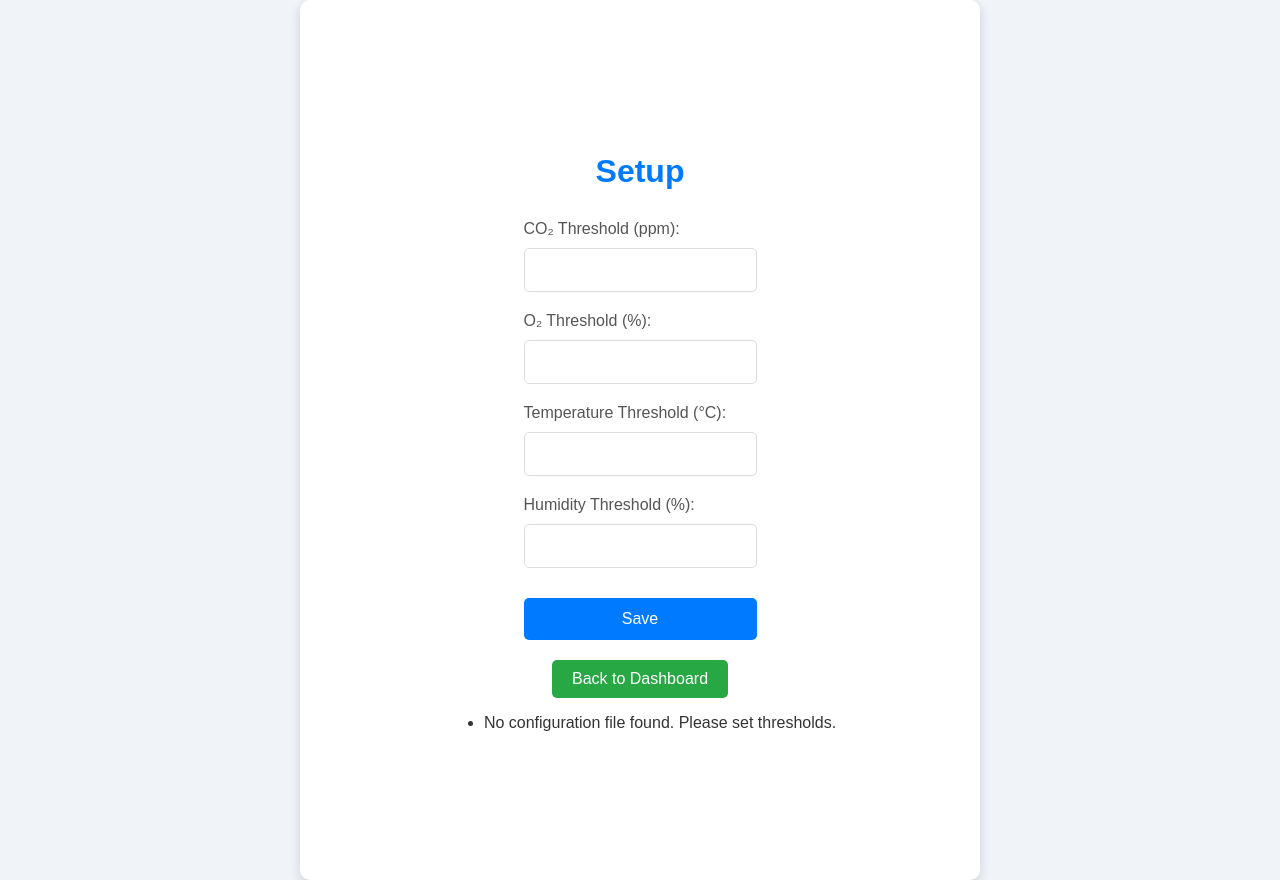
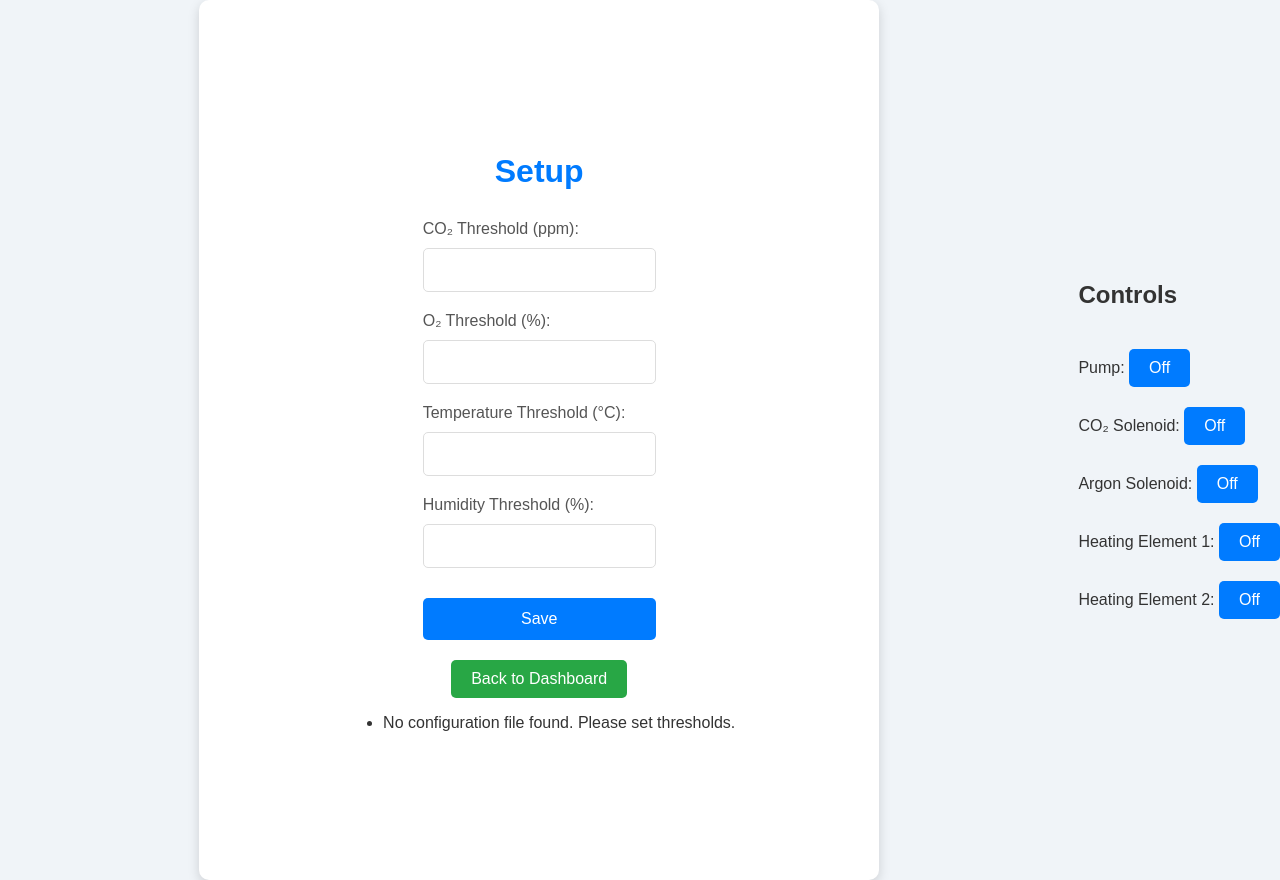
Before and after one commit to TheDukeElephant/bepproject, a Flask app: page /setup in a window 1280 px wide. Run offline with Flask 3, Linux system fonts and the light colour scheme; a user stored in the database is signed in.

Commit message:
copilot update controls

```diff
--- a/app/templates/setup.html
+++ b/app/templates/setup.html
@@ -9,6 +9,7 @@
 <body>
     <div class="setup-container">
         <h1>Setup</h1>
+
         <form id="setup-form" method="POST" action="{{ url_for('main.setup') }}">
             <!-- CO₂ Threshold Input -->
             <label for="co2-threshold">CO₂ Threshold (ppm):</label>
@@ -30,7 +31,7 @@
             <input type="number" id="humidity-threshold" name="humidity_threshold" min="0" max="100" required
                    value="{{ thresholds.humidity_threshold }}" />
 
-            <!-- Submit Butto test n -->
+            <!-- Submit Button -->
             <button type="submit">Save</button>
         </form>
 
@@ -48,5 +49,34 @@
             {% endif %}
         {% endwith %}
     </div>
+
+    <div class="controls-container">
+        <h2>Controls</h2>
+
+        <div class="control">
+            <label for="pump-toggle">Pump:</label>
+            <button id="pump-toggle" class="toggle-button" onclick="toggleDevice('pump')">Off</button>
+        </div>
+
+        <div class="control">
+            <label for="co2-solenoid-toggle">CO₂ Solenoid:</label>
+            <button id="co2-solenoid-toggle" class="toggle-button" onclick="toggleDevice('co2-solenoid')">Off</button>
+        </div>
+
+        <div class="control">
+            <label for="argon-solenoid-toggle">Argon Solenoid:</label>
+            <button id="argon-solenoid-toggle" class="toggle-button" onclick="toggleDevice('argon-solenoid')">Off</button>
+        </div>
+
+        <div class="control">
+            <label for="heating-element-1-toggle">Heating Element 1:</label>
+            <button id="heating-element-1-toggle" class="toggle-button" onclick="toggleDevice('heating-element-1')">Off</button>
+        </div>
+
+        <div class="control">
+            <label for="heating-element-2-toggle">Heating Element 2:</label>
+            <button id="heating-element-2-toggle" class="toggle-button" onclick="toggleDevice('heating-element-2')">Off</button>
+        </div>
+    </div>
 </body>
 </html>
```
